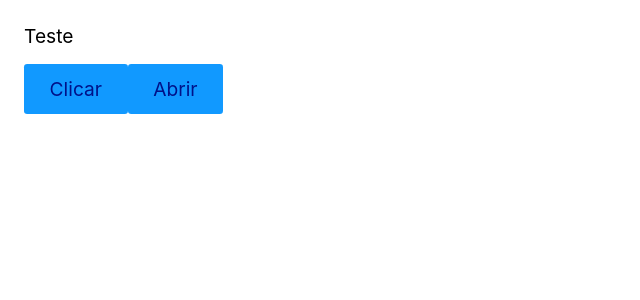
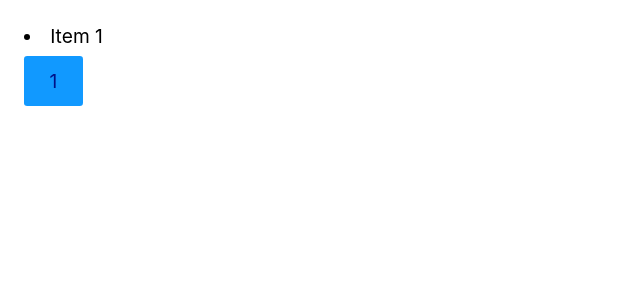
Before and after one commit to Luchtml/react-inicio, a React (Create React App) app in the folder ambiente-curso/appreact/: page / in a window 1280 px wide. Shown: the top 300 px of the page, without its empty margins (0-640 px from the left). Built offline with nearby package versions, Linux system fonts and the light colour scheme.

Commit message:
estado, callback e strictMode

```diff
--- a/ambiente-curso/appreact/src/App.js
+++ b/ambiente-curso/appreact/src/App.js
@@ -1,23 +1,21 @@
 import React from 'react';
-import ButtonModal from './ButtonModal';
-import Modal from './Modal';
 
 const App = () => {
-  const [modal, setModal] = React.useState(false)
-  const [items, setItems] = React.useState('Teste')
+  const [contar, setContar] = React.useState(1);
+  const [items, setItems] = React.useState(['Item 1']);
 
   function handleClick() {
-    setItems('Outro')
+    setContar(contar + 1);
+    setItems([...items, 'Item' + (contar + 1)]);
   }
 
   return (
     <div>
-      <p>{items}</p>
-      <button onClick={handleClick}>Clicar</button>
-      <Modal modal={modal} setModal={setModal} />
-     <ButtonModal setModal={setModal}/>
+      {items.map((item) => (
+        <li key={item}>{item}</li>
+      ))}
+      <button onClick={handleClick}>{contar}</button>
     </div>
-
   );
 };
 
--- a/ambiente-curso/appreact/src/ButtonModal.js
+++ /dev/null
@@ -1,9 +0,0 @@
-import React from 'react'
-
-const ButtonModal = ({setModal}) => {
-  return (
-    <button onClick={ () => setModal(true) }>Abrir</button>
-  )
-}
-
-export default ButtonModal
--- a/ambiente-curso/appreact/src/Modal.js
+++ /dev/null
@@ -1,13 +0,0 @@
-import React from 'react';
-
-const Modal = ({ modal, setModal }) => {
-  if(modal === true)
-  return <div>
-    Esse é um modal
-    <button onClick={ () => setModal(false) }>Fechar</button>
-    </div>;
-    return null
-};
-
-
-export default Modal;
```
